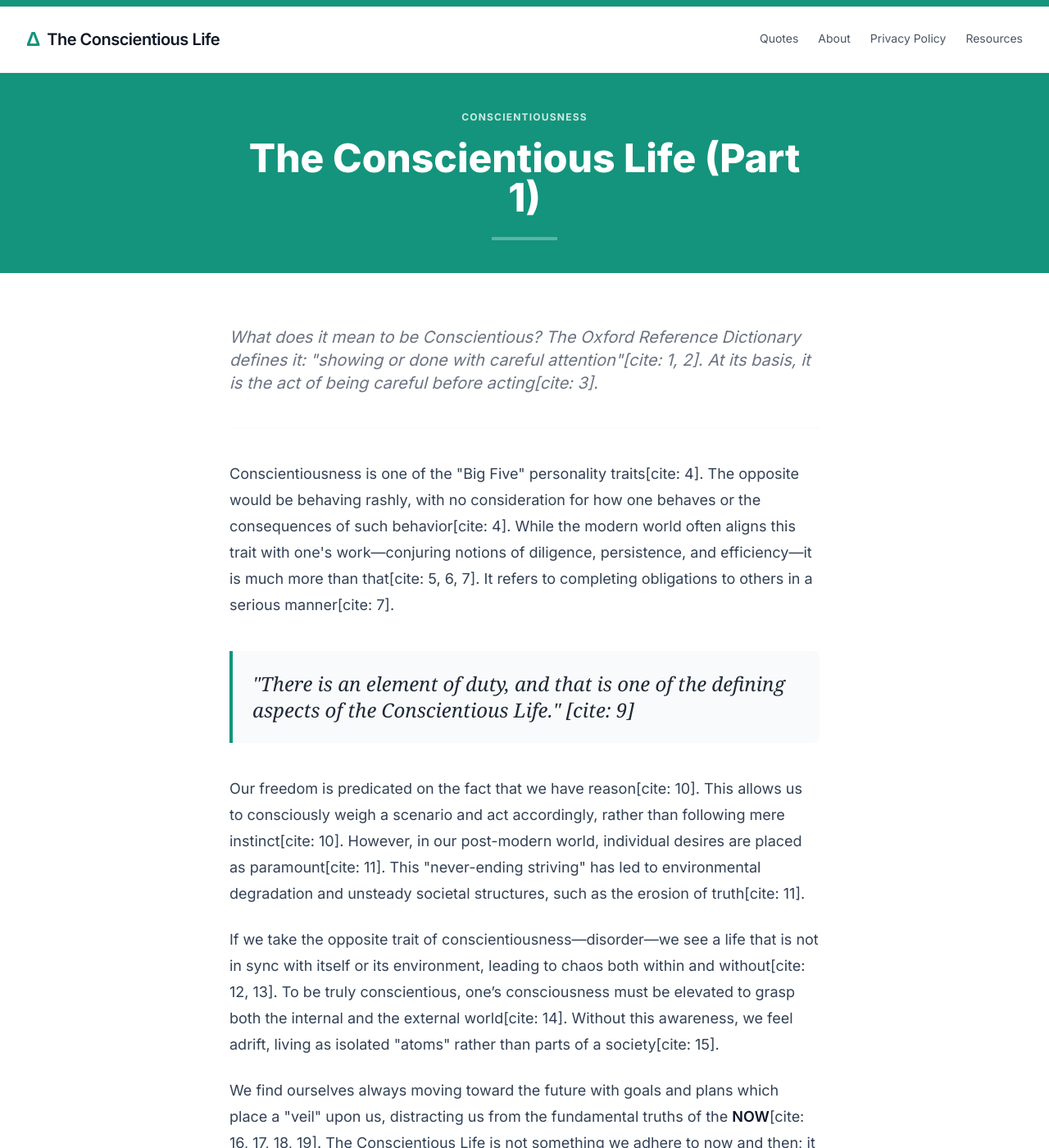
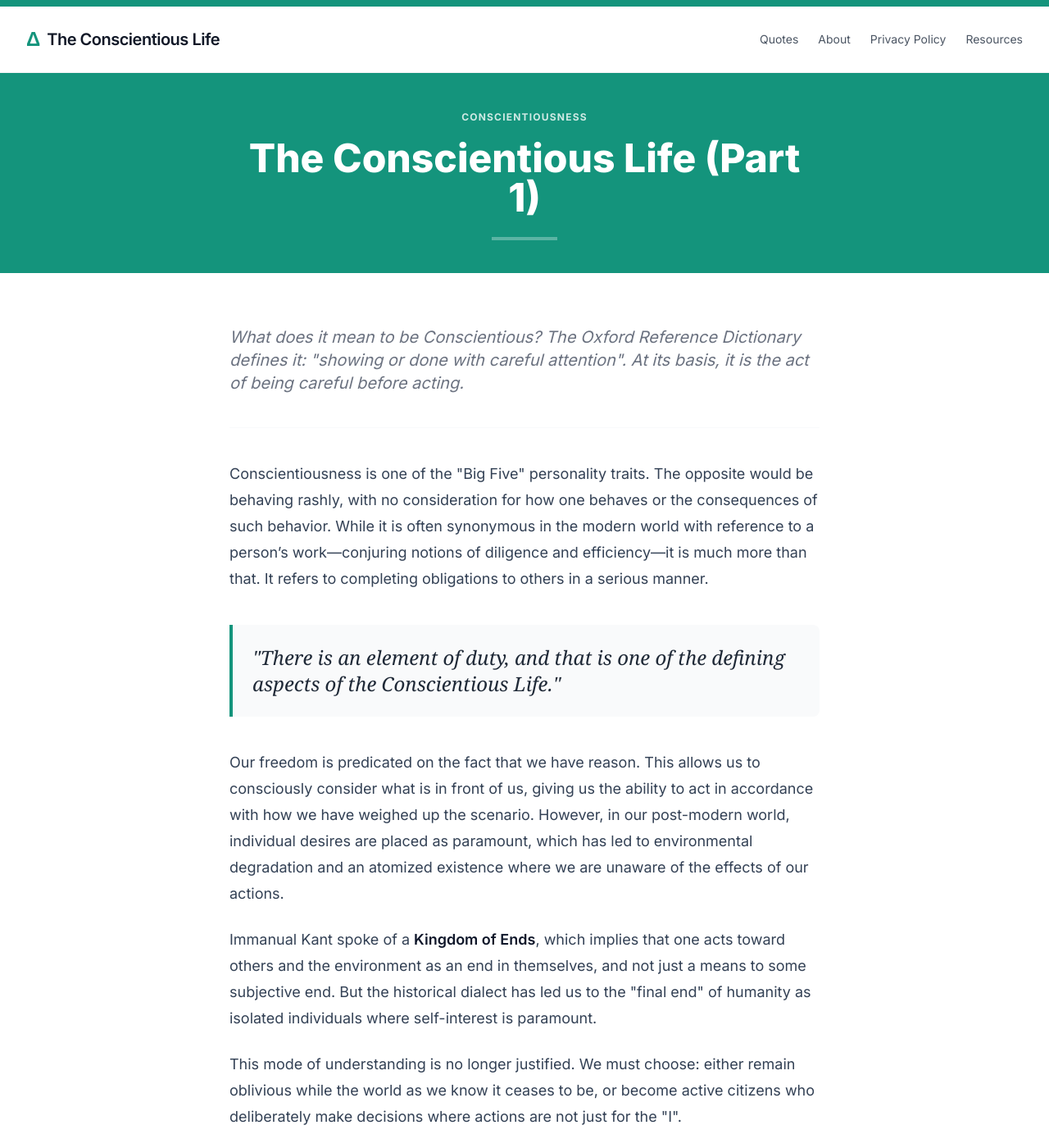
Before and after one commit to theconscientiouslife1-coder/TheCL, a Jekyll site: the page CL_1.html, which Jekyll copies as it is, in a window 1280 px wide and 1400 px high. Shown: the whole window at 82% size. Built offline with Jekyll 4.4.1, drawn with Linux system fonts in a browser that asks for light colours; nearby versions of some CDN libraries; some of the changed text lies outside the part shown.

Commit message:
Fix icon visibility and finalize CL_1 content

```diff
--- a/CL_1.html
+++ b/CL_1.html
@@ -11,14 +11,17 @@
     <link href="https://fonts.googleapis.com/css2?family=Inter:wght@400;600;700;800&display=swap" rel="stylesheet">
     <style>
         body { font-family: 'Inter', sans-serif; }
-        /* Ensuring hyperlinks are clearly visible and interactive */
+        /* High-visibility hyperlinks for the article body */
         .prose a {
             color: #14947c;
             text-decoration: underline;
+            text-underline-offset: 4px;
             font-weight: 600;
+            transition: color 0.2s;
         }
         .prose a:hover {
             color: #0f6e5c;
+            text-decoration-thickness: 2px;
         }
     </style>
 </head>
@@ -34,22 +37,18 @@
             </a>
 
             <nav class="hidden md:flex items-center space-x-6 text-sm font-medium text-gray-600">
-                <a href="quotes.html" class="hover:text-[#14947c] transition-colors border-b-2 border-transparent hover:border-[#14947c]">Quotes</a>
-                <a href="About.html" class="hover:text-[#14947c] transition-colors border-b-2 border-transparent hover:border-[#14947c]">About</a>
-                <a href="#" class="hover:text-[#14947c] transition-colors border-b-2 border-transparent hover:border-[#14947c]">Privacy Policy</a>
-                <a href="#" class="hover:text-[#14947c] transition-colors border-b-2 border-transparent hover:border-[#14947c]">Resources</a>
+                <a href="quotes.html" class="hover:text-[#14947c] transition-colors">Quotes</a>
+                <a href="About.html" class="hover:text-[#14947c] transition-colors">About</a>
+                <a href="#" class="hover:text-[#14947c] transition-colors">Privacy Policy</a>
+                <a href="#" class="hover:text-[#14947c] transition-colors">Resources</a>
             </nav>
-
-            <div class="md:hidden">
-                <button id="mobile-menu-button" class="text-gray-600"><i data-lucide="menu"></i></button>
-            </div>
         </div>
     </header>
 
     <section class="bg-[#14947c] py-10">
-        <div class="max-w-3xl mx-auto px-6 text-center">
+        <div class="max-w-3xl mx-auto px-6 text-center text-white">
             <span class="text-white/80 font-bold uppercase tracking-widest text-xs">Conscientiousness</span>
-            <h1 class="mt-4 text-4xl md:text-5xl font-extrabold text-white leading-tight">
+            <h1 class="mt-4 text-4xl md:text-5xl font-extrabold leading-tight">
                 The Conscientious Life (Part 1)
             </h1>
             <div class="mt-6 w-20 h-1 bg-white/30 mx-auto"></div>
@@ -60,31 +59,26 @@
         <article class="prose prose-lg prose-slate max-w-none">
 
             <p class="text-xl text-gray-500 italic border-b border-gray-50 pb-10 mb-10">
-                What does it mean to be Conscientious? The Oxford Reference Dictionary defines it: "showing or done with careful attention"[cite: 1, 2]. At its basis, it is the act of being careful before acting[cite: 3].
+                What does it mean to be Conscientious? The Oxford Reference Dictionary defines it: "showing or done with careful attention". At its basis, it is the act of being careful before acting.
             </p>
 
-            <p>Conscientiousness is one of the "Big Five" personality traits[cite: 4]. The opposite would be behaving rashly, with no consideration for how one behaves or the consequences of such behavior[cite: 4]. While the modern world often aligns this trait with one's work—conjuring notions of diligence, persistence, and efficiency—it is much more than that[cite: 5, 6, 7]. It refers to completing obligations to others in a serious manner[cite: 7].</p>
+            <p>Conscientiousness is one of the "Big Five" personality traits. The opposite would be behaving rashly, with no consideration for how one behaves or the consequences of such behavior. While it is often synonymous in the modern world with reference to a person’s work—conjuring notions of diligence and efficiency—it is much more than that. It refers to completing obligations to others in a serious manner.</p>
 
             <blockquote class="border-l-4 border-[#14947c] font-serif italic text-2xl text-gray-800 my-10 bg-gray-50 p-6 rounded-r-lg">
-                "There is an element of duty, and that is one of the defining aspects of the Conscientious Life." [cite: 9]
+                "There is an element of duty, and that is one of the defining aspects of the Conscientious Life."
             </blockquote>
 
-            <p>Our freedom is predicated on the fact that we have reason[cite: 10]. This allows us to consciously weigh a scenario and act accordingly, rather than following mere instinct[cite: 10]. However, in our post-modern world, individual desires are placed as paramount[cite: 11]. This "never-ending striving" has led to environmental degradation and unsteady societal structures, such as the erosion of truth[cite: 11].</p>
+            <p>Our freedom is predicated on the fact that we have reason. This allows us to consciously consider what is in front of us, giving us the ability to act in accordance with how we have weighed up the scenario. However, in our post-modern world, individual desires are placed as paramount, which has led to environmental degradation and an atomized existence where we are unaware of the effects of our actions.</p>
 
-            <p>If we take the opposite trait of conscientiousness—disorder—we see a life that is not in sync with itself or its environment, leading to chaos both within and without[cite: 12, 13]. To be truly conscientious, one’s consciousness must be elevated to grasp both the internal and the external world[cite: 14]. Without this awareness, we feel adrift, living as isolated "atoms" rather than parts of a society[cite: 15].</p>
+            <p>Immanual Kant spoke of a <strong>Kingdom of Ends</strong>, which implies that one acts toward others and the environment as an end in themselves, and not just a means to some subjective end. But the historical dialect has led us to the "final end" of humanity as isolated individuals where self-interest is paramount.</p>
 
-            <p>We find ourselves always moving toward the future with goals and plans which place a "veil" upon us, distracting us from the fundamental truths of the <strong>NOW</strong>[cite: 16, 17, 18, 19]. The Conscientious Life is not something we adhere to now and then; it is a <strong>mode of being</strong> that attempts to unite these strands together[cite: 20].</p>
-
-            <p>Immanual Kant spoke of a "Kingdom of Ends," implying that one should act toward others and the environment as ends in themselves, not just as a means to a subjective end[cite: 26]. Yet, the historical dialect has led us to the "final end" of humanity as isolated individuals where self-interest is paramount[cite: 29]. This aligns with attaining as much as possible with little regard for everything else[cite: 30].</p>
-
-            <p>This mode of understanding is no longer justified[cite: 33]. We must choose: either remain oblivious while the world as we know it ceases to be, or become active citizens who deliberately make decisions where actions are not just for the "I"[cite: 34].</p>
+            <p>This mode of understanding is no longer justified. We must choose: either remain oblivious while the world as we know it ceases to be, or become active citizens who deliberately make decisions where actions are not just for the "I".</p>
 
         </article>
     </main>
 
-    <footer class="py-12 border-t border-gray-100 text-center text-gray-400 text-xs mt-10">
+    <footer class="py-12 border-t border-gray-100 text-center text-gray-400 text-xs">
         <p>&copy; 2026 The Conscientious Life. All Rights Reserved.</p>
-        <p class="mt-2 opacity-50">ORIGINAL_CLEAN_BUILD_V6</p>
     </footer>
 
     <script>lucide.createIcons();</script>
--- a/conscientiousness.html
+++ b/conscientiousness.html
@@ -6,25 +6,12 @@
     <title>Conscientiousness - The Conscientious Life</title>
 
     <link rel="stylesheet" href="/style.css">
-
     <script src="https://cdn.tailwindcss.com"></script>
     <script src="https://unpkg.com/lucide@latest"></script>
-    <link rel="preconnect" href="https://fonts.googleapis.com">
-    <link rel="preconnect" href="https://fonts.gstatic.com" crossorigin>
     <link href="https://fonts.googleapis.com/css2?family=Inter:wght@400;500;600;700&display=swap" rel="stylesheet">
     <style>
         body { font-family: 'Inter', sans-serif; display: flex; flex-direction: column; min-height: 100vh; }
         .flex-grow { flex-grow: 1; }
-        @keyframes slide-up-and-fade {
-            0% { opacity: 0; transform: translateY(20px); }
-            100% { opacity: 1; transform: translateY(0); }
-        }
-        .slide-up { animation: slide-up-and-fade 0.8s ease-out forwards; }
-        .opacity-0 { opacity: 0; }
-        @media (max-width: 639px) {
-            .mobile-grid-container { grid-template-columns: repeat(2, minmax(0, 1fr)); }
-            .mobile-grid-container > :nth-child(5) { grid-column: span 2 / span 2; justify-self: center; }
-        }
     </style>
 </head>
 <body class="bg-neutral-50 text-gray-800">
@@ -58,32 +45,32 @@
     <main class="flex-grow container mx-auto px-4 sm:px-6 lg:px-8 py-12">
 
         <section class="mb-12">
-            <div class="grid grid-cols-2 sm:grid-cols-4 lg:grid-cols-5 gap-4 mobile-grid-container">
+            <div class="grid grid-cols-2 sm:grid-cols-4 lg:grid-cols-5 gap-4">
                 <a href="diet.html" class="bg-white p-4 text-center rounded-xl shadow-sm border border-gray-100 hover:shadow-md transition-all group">
-                    <div class="p-2 bg-teal-50 rounded-lg text-[#14947c] mb-2 inline-block group-hover:bg-[#14947c] group-hover:text-white transition-colors">
+                    <div class="p-2 bg-teal-50 rounded-lg text-[#14947c] mb-2 inline-block group-hover:bg-[#14947c] group-hover:text-white">
                         <i data-lucide="apple" class="w-6 h-6"></i>
                     </div>
                     <span class="block text-gray-700 font-medium text-sm">Diet</span>
                 </a>
                 <a href="fitness.html" class="bg-white p-4 text-center rounded-xl shadow-sm border border-gray-100 hover:shadow-md transition-all group">
-                    <div class="p-2 bg-teal-50 rounded-lg text-[#14947c] mb-2 inline-block group-hover:bg-[#14947c] group-hover:text-white transition-colors">
+                    <div class="p-2 bg-teal-50 rounded-lg text-[#14947c] mb-2 inline-block group-hover:bg-[#14947c] group-hover:text-white">
                         <i data-lucide="dumbbell" class="w-6 h-6"></i>
                     </div>
                     <span class="block text-gray-700 font-medium text-sm">Fitness</span>
                 </a>
                 <a href="well-being.html" class="bg-white p-4 text-center rounded-xl shadow-sm border border-gray-100 hover:shadow-md transition-all group">
-                    <div class="p-2 bg-teal-50 rounded-lg text-[#14947c] mb-2 inline-block group-hover:bg-[#14947c] group-hover:text-white transition-colors">
+                    <div class="p-2 bg-teal-50 rounded-lg text-[#14947c] mb-2 inline-block group-hover:bg-[#14947c] group-hover:text-white">
                         <i data-lucide="heart" class="w-6 h-6"></i>
                     </div>
                     <span class="block text-gray-700 font-medium text-sm">Well-being</span>
                 </a>
                 <a href="environment.html" class="bg-white p-4 text-center rounded-xl shadow-sm border border-gray-100 hover:shadow-md transition-all group">
-                    <div class="p-2 bg-teal-50 rounded-lg text-[#14947c] mb-2 inline-block group-hover:bg-[#14947c] group-hover:text-white transition-colors">
+                    <div class="p-2 bg-teal-50 rounded-lg text-[#14947c] mb-2 inline-block group-hover:bg-[#14947c] group-hover:text-white">
                         <i data-lucide="leaf" class="w-6 h-6"></i>
                     </div>
                     <span class="block text-gray-700 font-medium text-sm">Environment</span>
                 </a>
-                <a href="conscientiousness.html" class="bg-white p-4 text-center rounded-xl shadow-sm border-2 border-[#14947c] transition-all">
+                <a href="conscientiousness.html" class="bg-white p-4 text-center rounded-xl shadow-sm border-2 border-[#14947c]">
                     <div class="p-2 bg-[#14947c] rounded-lg text-white mb-2 inline-block">
                         <i data-lucide="brain" class="w-6 h-6"></i>
                     </div>
@@ -92,61 +79,33 @@
             </div>
         </section>
 
-        <section class="max-w-4xl mx-auto text-center mb-16 px-4">
-            <h2 class="text-2xl font-bold text-gray-900 mb-4">Mastering Intentional Action</h2>
-            <p class="text-gray-600 leading-relaxed text-lg italic">
-                Conscientiousness is the foundation of a meaningful life. In this pillar, we delve into the habits, mindsets, and organizational strategies that allow us to align our daily behavior with our long-term values.
-            </p>
-            <div class="mt-6 w-16 h-1 bg-[#14947c]/20 mx-auto"></div>
-        </section>
-
         <div class="flex flex-col lg:flex-row gap-12">
-
             <div class="lg:w-2/3 space-y-10">
 
-                <article class="bg-white rounded-2xl shadow-sm border border-gray-100 overflow-hidden flex flex-col md:flex-row animate-on-scroll opacity-0">
-                    <img src="https://images.unsplash.com/photo-1499750310107-5fef28a66643?auto=format&fit=crop&q=80&w=400&h=300" alt="Conscientious Philosophy" class="w-full md:w-1/3 h-52 md:h-auto object-cover">
+                <article class="bg-white rounded-2xl shadow-sm border border-gray-100 overflow-hidden flex flex-col md:flex-row">
+                    <img src="https://images.unsplash.com/photo-1499750310107-5fef28a66643?auto=format&fit=crop&q=80&w=400&h=300" alt="Conscientiousness" class="w-full md:w-1/3 h-52 md:h-auto object-cover">
                     <div class="p-8 flex flex-col justify-between w-full">
                         <div>
                             <h2 class="text-2xl font-bold text-gray-900 mb-3">The Conscientious Life (Part 1)</h2>
-                            <p class="text-gray-600 mb-4">Explore what it means to be truly conscientious beyond just work. From the "Big Five" personality traits to Immanuel Kant’s Kingdom of Ends.</p>
+                            <p class="text-gray-600 mb-4">What does it mean to be conscientious? Explore the foundations of intentional action and moving beyond isolated existence[cite: 3].</p>
                         </div>
                         <div class="flex justify-between items-center pt-4 border-t border-gray-50">
                             <span class="text-sm text-gray-500">Philosophy | Admin</span>
-                            <a href="conscientious-life-part-1.html" class="text-[#14947c] hover:underline font-semibold flex items-center">
+                            <a href="CL_1.html" class="text-[#14947c] hover:underline font-semibold flex items-center">
                                 Read Article <i data-lucide="chevron-right" class="w-4 h-4 ml-1"></i>
                             </a>
                         </div>
                     </div>
                 </article>
 
-                <article class="bg-white rounded-2xl shadow-sm border border-gray-100 overflow-hidden flex flex-col md:flex-row animate-on-scroll opacity-0">
-                    <img src="https://via.placeholder.com/400x300" alt="Self-Awareness" class="w-full md:w-1/3 h-52 md:h-auto object-cover">
-                    <div class="p-8 flex flex-col justify-between w-full">
-                        <div>
-                            <h2 class="text-2xl font-bold text-gray-900 mb-3">The Daily Audit: Radical Self-Awareness</h2>
-                            <p class="text-gray-600 mb-4">Learn how to conduct a daily audit of your decisions to align them with your core values and conduct intentional change.</p>
-                        </div>
-                        <div class="flex justify-between items-center pt-4 border-t border-gray-50">
-                            <span class="text-sm text-gray-500">Habits | Alex P.</span>
-                            <a href="#" class="text-[#14947c] hover:underline font-semibold flex items-center">
-                                Read Article <i data-lucide="chevron-right" class="w-4 h-4 ml-1"></i>
-                            </a>
-                        </div>
-                    </div>
-                </article>
+            </div>
+        </div>
+    </main>
 
-                <div class="flex justify-center space-x-2 pt-8">
-                    <a href="#" class="px-4 py-2 bg-white border border-gray-200 rounded-lg text-gray-600 hover:bg-gray-50">Previous</a>
-                    <a href="#" class="px-4 py-2 bg-[#14947c] text-white rounded-lg">1</a>
-                    <a href="#" class="px-4 py-2 bg-white border border-gray-200 rounded-lg text-gray-600 hover:bg-gray-50">Next</a>
-                </div>
-            </div>
+    <footer class="bg-white border-t py-12 text-center text-gray-500 text-sm">
+        <p>&copy; 2026 The Conscientious Life. All Rights Reserved.</p>
+    </footer>
 
-            <aside class="lg:w-1/3 space-y-8">
-                <div class="bg-white p-8 rounded-2xl shadow-sm border border-gray-100">
-                    <h4 class="text-xl font-bold text-gray-900 mb-6">Popular in Growth</h4>
-                    <ul class="space-y-4">
-                        <li>
-                            <a href="#" class="group flex items-start">
-                                <i data-lucide="check
+    <script>lucide.createIcons();</script>
+</body>
+</html>
```
